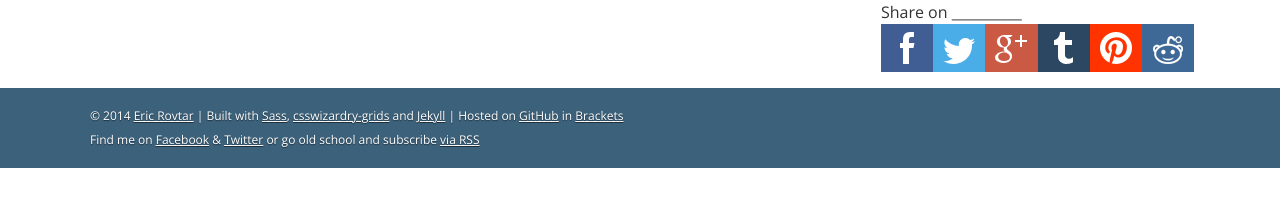
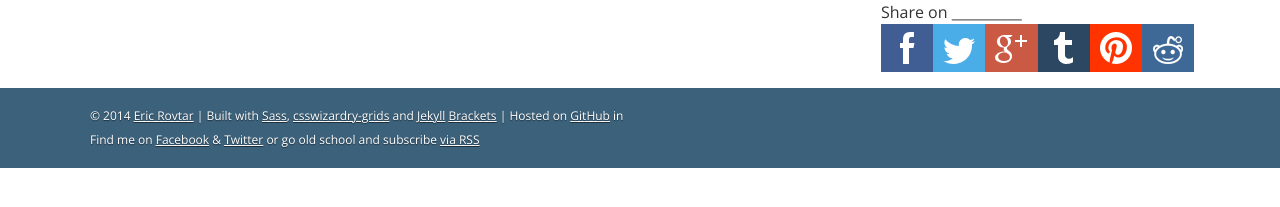
Before and after one commit to ericrovtar/ericrovtar.github.io, a Jekyll site: the page built from index.html, in a window 1280 px wide. Shown: the part 616-823 px from the top of the page. Built offline with Jekyll 4.4.1, drawn with Linux system fonts in a browser that asks for light colours; comment, search, counter and statistics services are not loaded.

```diff
--- a/_includes/footer.html
+++ b/_includes/footer.html
@@ -6,9 +6,9 @@
                     &copy; 2014 <a href="mailto:eric.rovtar@me.com">Eric Rovtar</a> |
                     Built with <a href="http://sass-lang.com" target="_blank">Sass</a>,
                     <a href="http://csswizardry.com/csswizardry-grids/" target="_blank">csswizardry-grids</a> and
-                    <a href="http://jekyllrb.com" target="_blank">Jekyll</a> |
-                    Hosted on <a href="http://github.com" target="_blank">GitHub</a> in
-                    <a href="http://brackets.io/" target="_blank">Brackets</a><br />
+                    <a href="http://jekyllrb.com" target="_blank">Jekyll</a>
+                    <a href="http://brackets.io/" target="_blank">Brackets</a> |
+                    Hosted on <a href="http://github.com" target="_blank">GitHub</a> in<br />
                     Find me on <a href="http://facebook.com/eric.rovtar" target="_blank">Facebook</a> &amp;
                     <a href="http://twitter.com/ericrovtar" target="_blank">Twitter</a> or go old school
                     and subscribe <a href="{{ "/feed.xml" | prepend: site.baseurl }}">via RSS</a>
```
